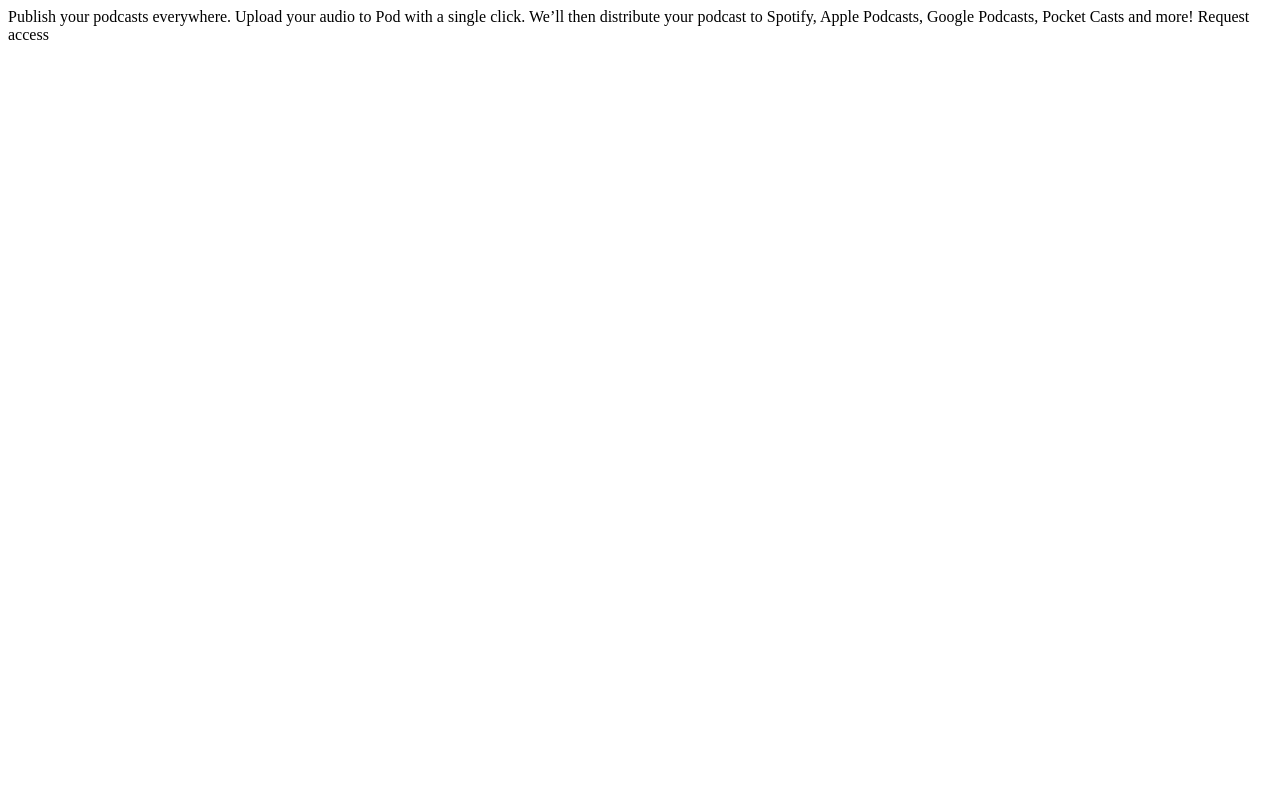
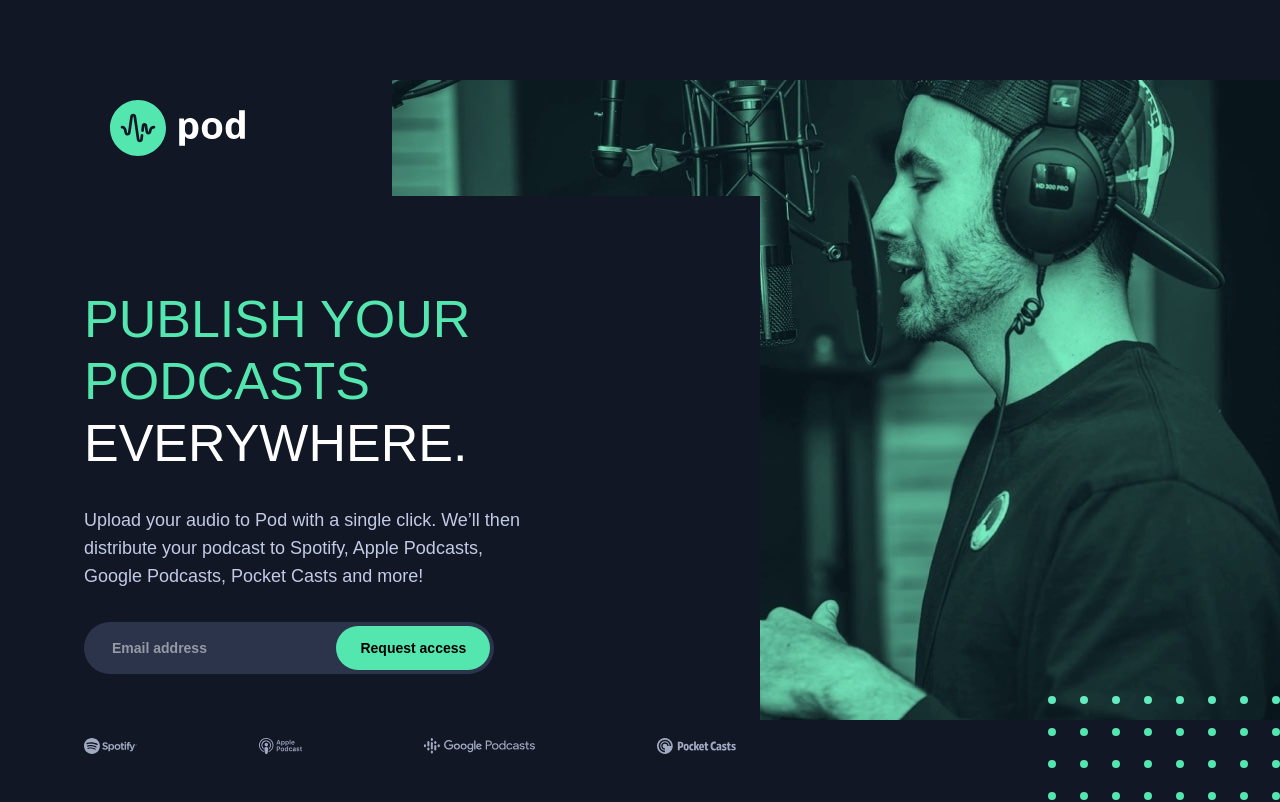
Before and after one commit to rraschbaum/pod-request-access-landing-page, a plain HTML site: page index.html in a window 1280 px wide. Drawn offline with Linux system fonts and the light colour scheme; a web font is replaced by a local one.

Commit message:
updated html and css

```diff
--- a/css/style.css
+++ b/css/style.css
@@ -0,0 +1,216 @@
+/* ======== global ======== */
+@import url('https://fonts.googleapis.com/css2?family=Chivo:wght@300;700&display=swap');
+
+* {
+    box-sizing: border-box;
+    margin: 0;
+    padding: 0;
+ }
+
+body {
+    position: relative;
+    height: 100vh;
+    width: 100%;
+    background-color: #121725;
+    font-family: 'Chivo', sans-serif;
+}
+
+body::before {
+    content: "";
+    background-image: url(/assets/mobile/image-host.jpg);
+    background-repeat: no-repeat;
+    background-blend-mode: screen;
+    background-size: cover;
+    position: absolute;
+    top: 0px;
+    right: 0px;
+    bottom: 0px;
+    left: 0px;
+    opacity: .1;
+}
+
+/* ======== type ======== */
+
+h1 {
+    text-transform: uppercase;
+    font-weight: 300;
+    font-size: 26px;
+    line-height: 38px;
+    color: #54E6AF;
+    text-align: center;
+    margin-bottom: 16px;
+}
+
+.highlight {
+    color: #fff;
+}
+
+p {
+    font-size: 15px;
+    font-weight: 300;
+    line-height: 25px;
+    color: #C2CBE5;
+    text-align: center;
+    margin-bottom: 32px;
+}
+
+/* ======== elements ======== */
+
+button, input {
+    font-weight: 700;
+    font-size: 14px;
+    line-height: 28px;
+    padding: 8px 24px;
+    display: block;
+}
+
+input {
+    background-color: #2C344B;
+    border: none;
+    border-radius: 100px;
+    color: rgba(255, 255, 255, .5);
+    width: 100%;
+    margin-bottom: 16px;
+}
+
+button {
+    background-color: #54E6AF;
+    padding: 8px 24px;
+    border-radius: 50px;
+    border: none;
+    width: 100%;
+}
+
+button:hover,
+button:focus {
+    background-color: #B3FFE2;
+}
+
+
+/* ======== layout ======== */
+
+section {
+    padding: 0 24px;
+    margin: 0 auto;
+    display: flex;
+    flex-direction: column;
+}
+
+form {
+    order: 1
+}
+
+.logos {
+    display: flex;
+    justify-content: space-between;
+}
+
+.logo {
+    margin-bottom: 48px;
+    max-height: 16px;
+}
+
+#pod-logo {
+    display: block;
+    margin: 64px auto 56px;
+}
+
+/* ======== media queries ======== */
+
+@media (min-width: 640px) {
+
+
+    /* ==== global ==== */
+
+    body {
+        padding: 60px;
+    }
+
+    body::before {
+        border: red soild 1px;
+        background-image: url(/assets/tablet/image-host.jpg), url(/assets/desktop/bg-pattern-dots.svg);
+        background-position: top right, bottom left;
+        opacity: 1;
+        background-size: initial;
+        z-index: -1;
+    }
+
+    /* ==== type ==== */
+
+    h1 {
+        font-size: 48px;
+        line-height: 56px;
+        text-align: left;
+        margin-top: 92px;
+        margin-bottom: 32px;
+    }
+
+    p {
+        font-size: 18px;
+        line-height: 28px;
+        text-align: left;
+    }
+
+    /* ==== elements ==== */
+
+    button, input {
+        padding: 8px 24px;
+        display: inline;
+        width: fit-content;
+        margin-bottom: 0px;
+    }
+
+    button {
+        width: fit-content;
+    }
+
+    #pod-logo {
+        margin: 40px 50px;
+    }
+
+    /* ==== layout ==== */
+
+    section {
+        background-color: #121725;
+        width: 75vw;
+        margin: 0;
+    }
+
+    .form-container {
+        background-color: #2C344B;
+        width: fit-content;
+        border-radius: 100px;
+        padding: 4px
+    }
+
+    form {
+        order: 0;
+    }
+
+    .logo {
+        margin-top: 64px;
+        margin-bottom: 48px;
+    }
+}
+
+@media (min-width: 1000px) {
+    /* ======== global ======== */
+    body::before {
+        background-image: url(/assets/desktop/image-host.jpg), url(/assets/desktop/bg-pattern-dots.svg);
+        background-position: center right, bottom right;
+    }
+    /* ======== type ======== */
+    h1 {
+        font-size: 52px;
+        line-height: 62px;
+    }
+    p {
+        max-width: 445px;
+    }
+    /* ======== elements ======== */
+    /* ======== layout ======== */
+    section {
+        width: 60vw;
+        max-width: 700px;
+    }
+}
--- a/index.html
+++ b/index.html
@@ -5,15 +5,36 @@
   <meta name="viewport" content="width=device-width, initial-scale=1.0">
 
   <link rel="icon" type="image/png" sizes="32x32" href="./assets/favicon-32x32.png">
+  <link rel="stylesheet" href="css/style.css">
 
   <title>Frontend Mentor | Pod request access landing page</title>
 </head>
 <body>
-  Publish your podcasts everywhere.
+  <header>
+    <img src="/assets/desktop/logo.svg" alt="pod logo" id="pod-logo">
+  </header>
 
-  Upload your audio to Pod with a single click. We’ll then distribute your podcast to Spotify,
-  Apple Podcasts, Google Podcasts, Pocket Casts and more!
+  <section>
 
-  Request access
+    <h1>Publish your podcasts <span class="highlight">everywhere.</span></h1>
+
+    <p>Upload your audio to Pod with a single click. We’ll then distribute your podcast to Spotify, Apple Podcasts, Google Podcasts, Pocket Casts and more!</p>
+
+    <form action="">
+      <div class="form-container">
+        <input type="text" value="Email address">
+        <button type="submit">Request access</button>
+      </div>
+    </form>
+
+    <div class="logos">
+      <img src="/assets/desktop/spotify.svg" alt="spotify logo" class="logo" id="spotify">
+      <img src="/assets/desktop/apple-podcast.svg" alt="apple podcast logo" class="logo" id="apple">
+      <img src="/assets/desktop/google-podcasts.svg" alt="google podcast logo" class="logo" id="google">
+      <img src="/assets/desktop/pocket-casts.svg" alt="pocket casts logo" class="logo" id="pocket-casts">
+    </div>
+
+  </section>
+
 </body>
 </html>
```
